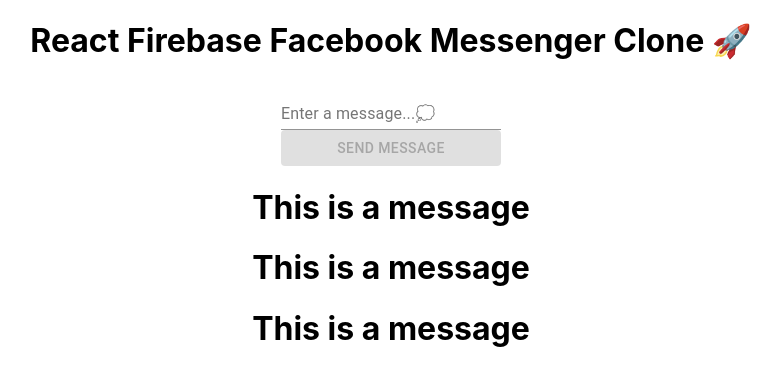
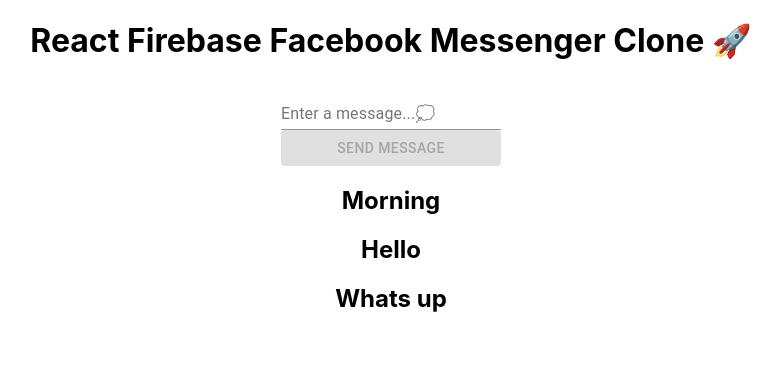
Before and after one commit to NirajanMahara/messenger-clone-2021, a React (Create React App) app: page / in a window 1280 px wide. Shown: the top 386 px of the page, without its empty margins (249-1030 px from the left). Built offline with nearby package versions, Linux system fonts and the light colour scheme.

Commit message:
Pass `message` from `App.js` as `props (properties) called text` & accept `props` parameter by `Message` `component` function && render as `{props.text}` in `h2` 💱💨

```diff
--- a/src/App.js
+++ b/src/App.js
@@ -48,7 +48,7 @@
       </form>
 
       {messages.map((message) => (
-        <Message />
+        <Message text={message} />
       ))}
     </div>
   );
--- a/src/Message.js
+++ b/src/Message.js
@@ -1,10 +1,10 @@
 import React from 'react';
 import './Message.css';
 
-function Message() {
+function Message(props) {
   return (
     <div>
-      <h1>This is a message</h1>
+      <h2>{props.text}</h2>
     </div>
   );
 }
```
